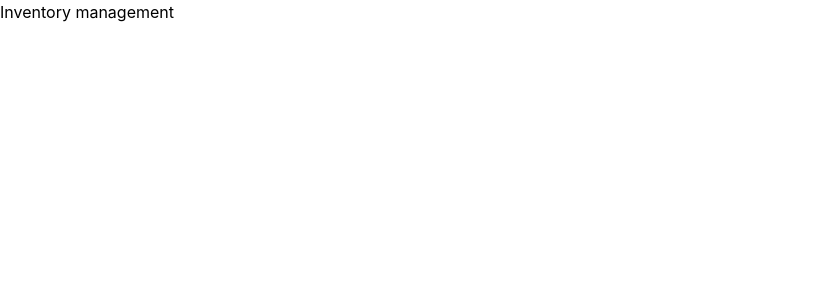
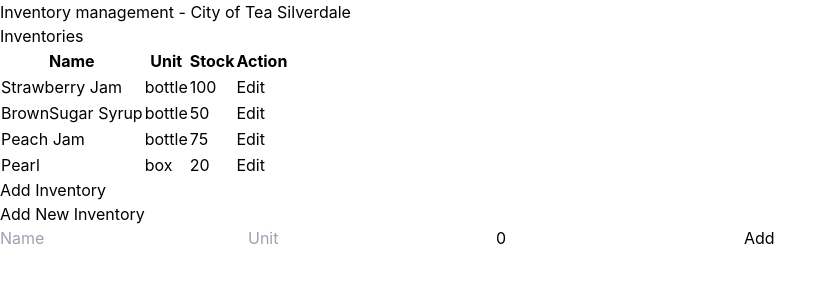
Before and after one commit to IsabellaFeng/inventorymanagementapp, a React (Create React App) app: page / in a window 1280 px wide. Shown: the top 300 px of the page, without its empty margins (0-837 px from the left). Built offline with nearby package versions, Linux system fonts and the light colour scheme.

Commit message:
home page and basic inventory view

```diff
--- /dev/null
+++ b/babel.config.js
@@ -0,0 +1,3 @@
+module.exports = {
+    presets: ["@babel/preset-env", "@babel/preset-react"]
+};
--- a/package.json
+++ b/package.json
@@ -11,6 +11,7 @@
     "format": "prettier --write '*/**/*.{js,jsx,ts,tsx,json,css}'"
   },
   "dependencies": {
+    "@babel/preset-typescript": "^7.24.1",
     "@testing-library/jest-dom": "^5.17.0",
     "@testing-library/react": "^13.4.0",
     "@testing-library/user-event": "^13.5.0",
@@ -47,6 +48,7 @@
   "devDependencies": {
     "@babel/core": "^7.24.4",
     "@babel/preset-env": "^7.24.4",
+    "@types/react": "^18.3.1",
     "@typescript-eslint/eslint-plugin": "^7.7.1",
     "@typescript-eslint/parser": "^7.7.1",
     "babel-loader": "^9.1.3",
--- /dev/null
+++ b/src/Interface/InventoryTypes.ts
@@ -0,0 +1,6 @@
+export interface Item {
+    id: number;
+    name: string;
+    unit: string;
+    stock: number;
+}
--- a/src/Views/HomePage.jsx
+++ /dev/null
@@ -1,12 +0,0 @@
-import React from 'react';
-
-function HomePage() {
-
-return (
-    <div>
-      <h1 className="text-3xl font-bold underline">Inventory management</h1>
-    </div>
-  );
-}
-
-export default HomePage;
--- /dev/null
+++ b/src/Views/HomePage.tsx
@@ -0,0 +1,14 @@
+import React from 'react';
+import InventoryView from './InventoryView';
+
+function HomePage() {
+
+  return (
+    <div>
+      <h1 className="text-3xl font-bold underline">Inventory management - City of Tea Silverdale</h1>
+      <InventoryView />
+    </div>
+  );
+}
+
+export default HomePage;
--- /dev/null
+++ b/src/Views/InventoryView.tsx
@@ -0,0 +1,89 @@
+import React, { useState } from 'react';
+import inventoryData from '../data.json';
+import { Item } from '../Interface/InventoryTypes';
+import PropTypes from 'prop-types';
+
+interface InventoryProps {
+    title?: string;
+}
+const InventoryView: React.FC<InventoryProps> = (props) => {
+    const [inventories, setInventories] = useState<Item[]>(inventoryData);
+    const [newInventory, setNewInventory] = useState<Item>({
+        id: 0,
+        name: '',
+        unit: '',
+        stock: 0,
+    });
+
+    const handleInputChange = (
+        e: React.ChangeEvent<HTMLInputElement>,
+        field: keyof Item
+    ) => {
+        setNewInventory({ ...newInventory, [field]: e.target.value });
+    };
+
+    const handleAddInventory = () => {
+        if (newInventory.name && newInventory.unit && newInventory.stock) {
+            setInventories([
+                ...inventories,
+                { ...newInventory, id: inventories.length + 1 },
+            ]);
+            setNewInventory({ id: 0, name: '', unit: '', stock: 0 });
+        }
+    };
+    return (
+        <div className="container">
+            <div className="inventory-list">
+                <h2>Inventories</h2>
+                <table>
+                    <thead>
+                        <tr>
+                            <th>Name</th>
+                            <th>Unit</th>
+                            <th>Stock</th>
+                            <th>Action</th>
+                        </tr>
+                    </thead>
+                    <tbody>
+                        {inventories.map((inventory) => (
+                            <tr key={inventory.id}>
+                                <td>{inventory.name}</td>
+                                <td>{inventory.unit}</td>
+                                <td>{inventory.stock}</td>
+                                <td>
+                                    <button>Edit</button>
+                                </td>
+                            </tr>
+                        ))}
+                    </tbody>
+                </table>
+                <button>Add Inventory</button>
+            </div>
+            <div className="add-inventory">
+                <h2>Add New Inventory</h2>
+                <input
+                    type="text"
+                    placeholder="Name"
+                    value={newInventory.name}
+                    onChange={(e) => handleInputChange(e, 'name')}
+                />
+                <input
+                    type="text"
+                    placeholder="Unit"
+                    value={newInventory.unit}
+                    onChange={(e) => handleInputChange(e, 'unit')}
+                />
+                <input
+                    type="number"
+                    placeholder="Stock"
+                    value={newInventory.stock}
+                    onChange={(e) => handleInputChange(e, 'stock')}
+                />
+                <button onClick={handleAddInventory}>Add</button>
+            </div>
+        </div>
+    )
+};
+
+
+export default InventoryView;
--- /dev/null
+++ b/src/data.json
@@ -0,0 +1,26 @@
+[
+    {
+        "id": 1,
+        "name": "Strawberry Jam",
+        "unit": "bottle",
+        "stock": 100
+    },
+    {
+        "id": 2,
+        "name": "BrownSugar Syrup",
+        "unit": "bottle",
+        "stock": 50
+    },
+    {
+        "id": 3,
+        "name": "Peach Jam",
+        "unit": "bottle",
+        "stock": 75
+    },
+    {
+        "id": 3,
+        "name": "Pearl",
+        "unit": "box",
+        "stock": 20
+    }
+]
--- a/webpack.config.js
+++ b/webpack.config.js
@@ -30,7 +30,7 @@ module.exports = {
                 use: {
                     loader: 'babel-loader',
                     options: {
-                        presets: ['@babel/preset-env', '@babel/preset-react']
+                        presets: ['@babel/preset-env', '@babel/preset-react', '@babel/preset-typescript']
                     }
                 }
             }
```
Also changed, not shown: tsconfig.json (added, +20 -0 lines), 1 other file (tests, documents, lock files or other folders).
